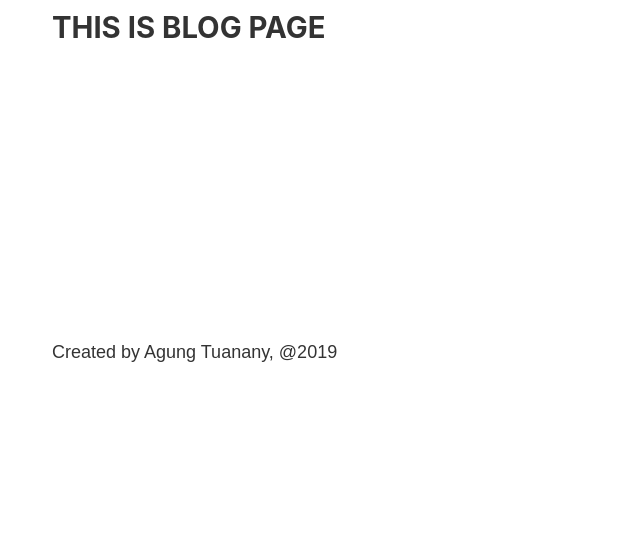
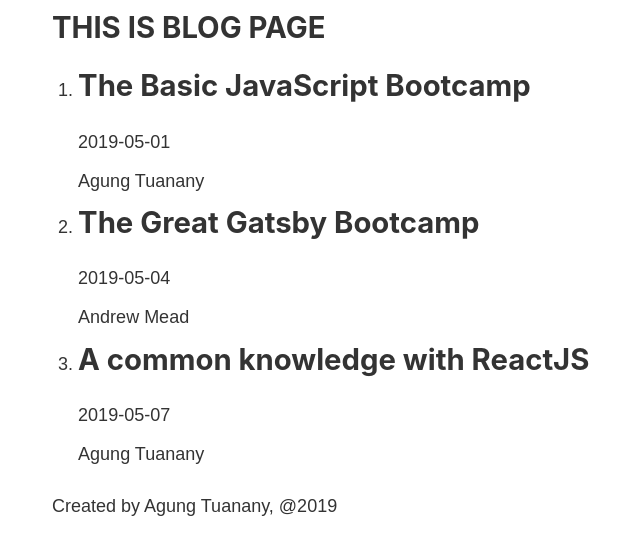
Before and after one commit to agungTuanany/gatsby-bootcamp, a Gatsby site: page /blog in a window 1280 px wide. Shown: the part 391-946 px from the top of the page, without its empty margins (231-871 px from the left). Before the commit the page ends 800 px from the top, so only its background shows below. Built offline with nearby package versions, Linux system fonts and the light colour scheme; Gatsby itself is replaced by a stand-in of ours.

Commit message:
Working with Markdown Posts with graphQL

```diff
--- a/gatsby-config.js
+++ b/gatsby-config.js
@@ -12,6 +12,7 @@
         name: 'src',
         path: `${__dirname}/src/`
       }
-    }
+    },
+    'gatsby-transformer-remark'
   ]
 }
--- a/package.json
+++ b/package.json
@@ -16,6 +16,7 @@
     "gatsby": "^2.4.2",
     "gatsby-plugin-sass": "^2.0.11",
     "gatsby-source-filesystem": "^2.0.33",
+    "gatsby-transformer-remark": "^2.3.12",
     "node-sass": "^4.12.0",
     "react": "^16.8.6",
     "react-dom": "^16.8.6"
--- a/src/blog-post/gatsby.md
+++ b/src/blog-post/gatsby.md
@@ -1,7 +1,7 @@
 ---
-Title: "The Great Gatsby Bootcamp"
-Author: "Andrew Mead"
-Date: "2019-05-04"
+title: "The Great Gatsby Bootcamp"
+author: "Andrew Mead"
+date: "2019-05-04"
 ---
 
 This is a common paragraph.
--- a/src/blog-post/react.md
+++ b/src/blog-post/react.md
@@ -1,7 +1,7 @@
 ---
-Title: "A common knowledge with ReactJS"
-Author: "Agung Tuanany"
-Date: "2019-05-07"
+title: "A common knowledge with ReactJS"
+author: "Agung Tuanany"
+date: "2019-05-07"
 ---
 
 This is an opening paragraph, explain wath is ReactJS.
--- a/src/pages/about.js
+++ b/src/pages/about.js
@@ -5,6 +5,7 @@
 import Layout from '../components/layout'
 
 const AboutPage = () => {
+
   return (
     <Layout>
       <h1>ABOUT PAGE, </h1>
--- a/src/pages/blog.js
+++ b/src/pages/blog.js
@@ -1,13 +1,43 @@
 import React from "react"
-
+import { useStaticQuery, graphql } from 'gatsby'
 /* component */
 import Layout from '../components/layout'
 
 const BlogPage = () => {
+
+  const data = useStaticQuery(graphql`
+    query {
+      allMarkdownRemark {
+        edges {
+          node {
+            frontmatter {
+              author
+              title
+              date
+            }
+          }
+        }
+      }
+    }
+  `)
+
+  console.log(data);
+
   return (
     <Layout>
       <h1>Hello, </h1>
       <h2> THIS IS BLOG PAGE</h2>
+      <ol>
+        {data.allMarkdownRemark.edges.map((edge) => {
+          return (
+            <li>
+              <h2>{edge.node.frontmatter.title}</h2>
+              <p>{edge.node.frontmatter.date}</p>
+              <p>{edge.node.frontmatter.author}</p>
+            </li>
+          )
+        })}
+      </ol>
     </Layout>
   )
 }
```
Also changed, not shown: 1 other file.
